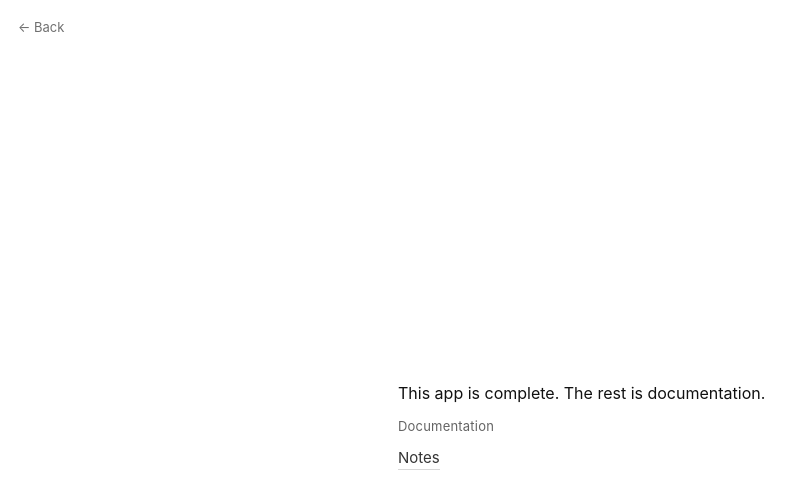
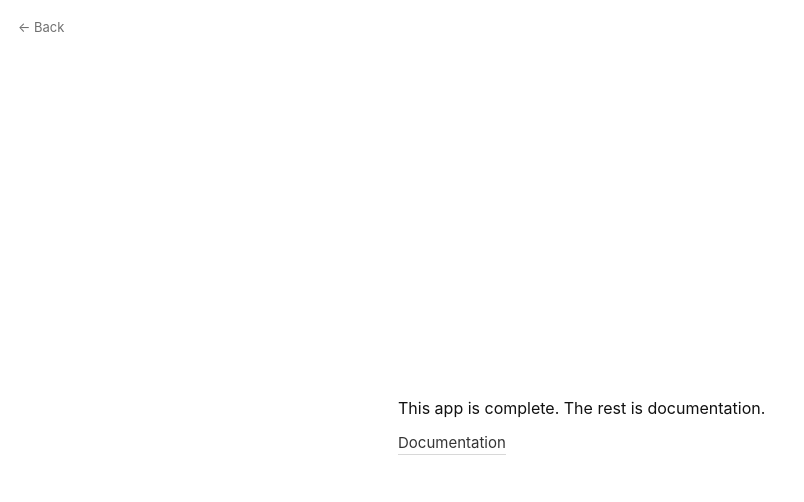
Before and after one commit to chomp-chomp-chomp/buzz, a Next.js app: page /about in a window 1280 px wide. Shown: the top 502 px of the page, without its empty margins (0-804 px from the left). Built offline with nearby package versions, Linux system fonts and the light colour scheme.

Commit message:
Update page.tsx

```diff
--- a/app/about/page.tsx
+++ b/app/about/page.tsx
@@ -13,10 +13,10 @@ export default function AboutPage() {
           This app is complete. The rest is documentation.
         </div>
 
-        <div style={styles.label}>Documentation</div>
-
+    {/* <div style={styles.label}>Documentation</div>
+    */}
         <Link href="/notes" style={styles.link}>
-          Notes
+          Documentation
         </Link>
       </div>
     </main>
```
